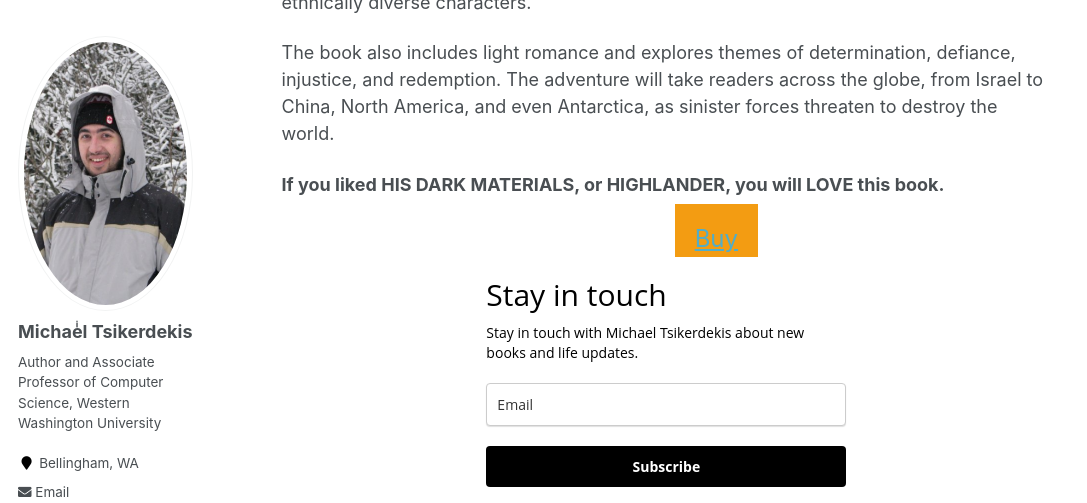
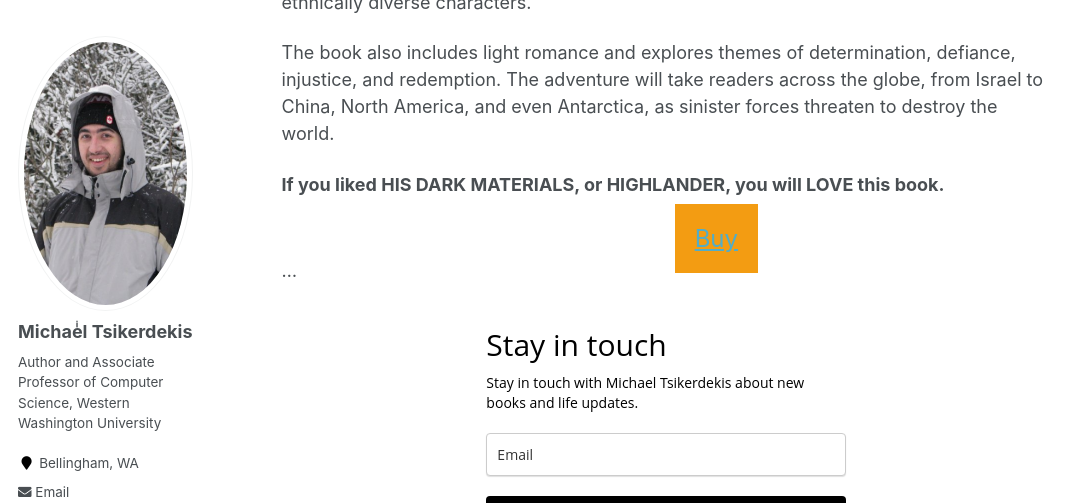
Before and after one commit to tsikerdekis/michael.tsikerdekis.com, a Jekyll site: the page built from _pages/journeys-of-the-lost.md, in a window 1280 px wide and 900 px high, scrolled down 670 px, cut to the strip 0-503 px from the top of the window. Shown: the whole strip, without its empty margins (0-1087 px from the left). Built offline with Jekyll 4.4.1, drawn with Linux system fonts in a browser that asks for light colours.

Commit message:
Update journeys-of-the-lost.md

```diff
--- a/_pages/journeys-of-the-lost.md
+++ b/_pages/journeys-of-the-lost.md
@@ -72,8 +72,11 @@ The book also includes light romance and explores themes of determination, defia
 }
   </style>
   <a class="button-three" href="https://www.amazon.com/dp/B0C2BTGC1N" target="_blank">Buy</a>
+</center>
 
-</center>
+
+...
+
 
 <!-- <style type="text/css">@import url("https://assets.mlcdn.com/fonts.css?version=1680519");</style> -->
 
```
